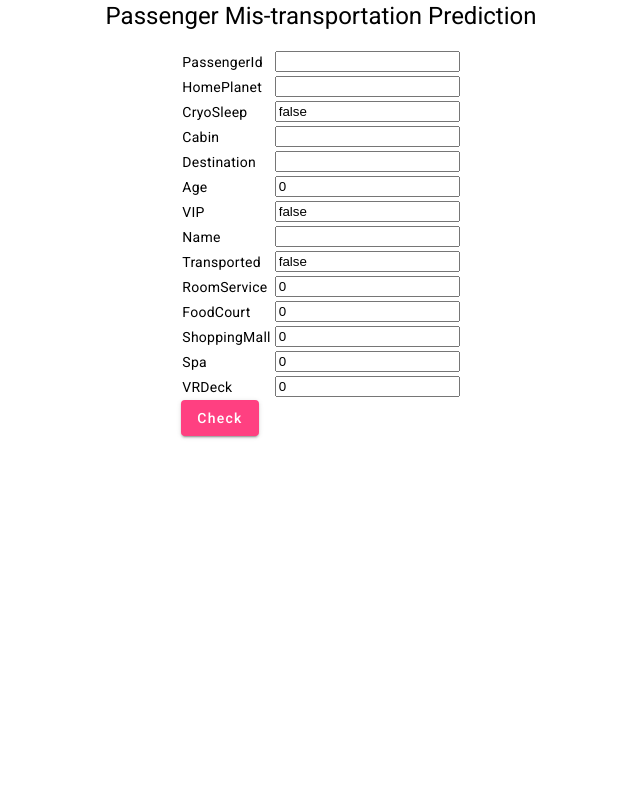
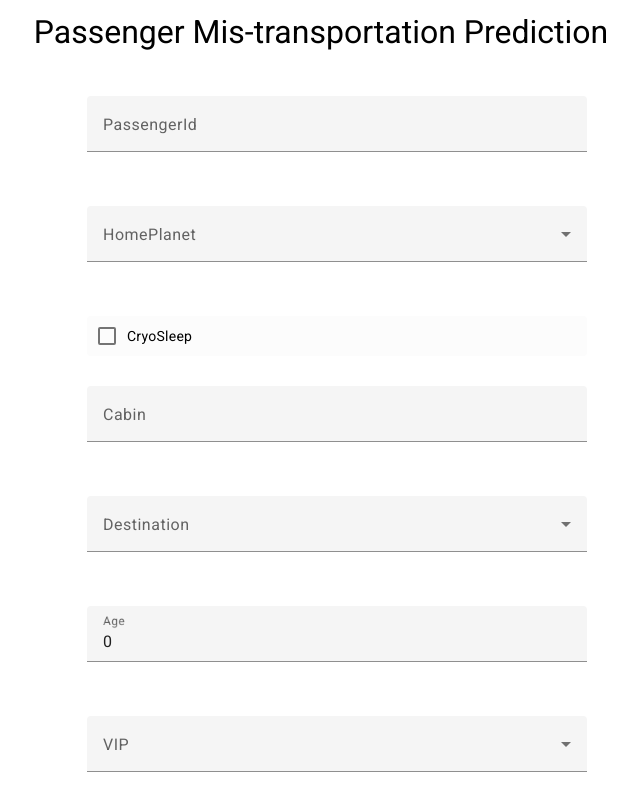
Before and after one commit to farhanarrafi/UNT-CSE-SpaceshipTitanic, an Angular app in the folder spaceship-titanic/: page / in a window 1280 px wide. Shown: the top 800 px of the page, without its empty margins (319-959 px from the left). Built offline with nearby package versions, Linux system fonts and the light colour scheme.

Commit message:
enhanced UI, added Angular material

```diff
--- a/spaceship-titanic/src/app/pages/main/main.component.css
+++ b/spaceship-titanic/src/app/pages/main/main.component.css
@@ -6,3 +6,45 @@ table{
   margin-left: auto;
   margin-right: auto;
 }
+
+.data-form {
+  min-width: 150px;
+  max-width: 500px;
+  width: 100%;
+}
+
+.data-full-width {
+  width: 100%;
+  margin: 1rem;
+}
+
+form{
+  margin-left: auto;
+  margin-right: auto;
+}
+
+.custom-checkbox-wrapper {
+  display: inline-flex;
+  align-items: center;
+  margin-bottom: 1em;
+  border-radius: 4px; /* Match Angular Material border-radius */
+  background-color: #f5f5f54d; /* Adjust based on your theme */
+}
+
+mat-checkbox {
+  margin: 0; /* Remove default margin */
+}
+
+.flex-container {
+  display: flex;
+  justify-content: center; /* Center horizontally */
+  align-items: center;     /* Center vertically */
+}
+
+h1{
+  font-size: xx-large;
+}
+
+.title{
+  padding: 1rem;
+}
--- a/spaceship-titanic/src/app/pages/main/main.component.html
+++ b/spaceship-titanic/src/app/pages/main/main.component.html
@@ -1,65 +1,84 @@
-<h1 align="center"> Passenger Mis-transportation Prediction</h1>
+<div class="title flex-container">
+  <h1> Passenger Mis-transportation Prediction</h1>
+</div>
+<form class="data-form" [formGroup]="passengerData">
+      <!-- text -->
+      <mat-form-field class="data-full-width">
+        <mat-label> PassengerId </mat-label>
+        <input matInput formControlName="PassengerId" placeholder="">
+      </mat-form-field>
+      <!-- drop-down -->
+      <mat-form-field class="data-full-width">
+        <mat-label> HomePlanet </mat-label>
+        <select matNativeControl formControlName="HomePlanet">
+          <option value="Earth">Earth</option>
+          <option value="Europa">Europa</option>
+          <option value="Mars">Mars</option>
+        </select>
+      </mat-form-field>
+      <!-- boolean -->
+      <div class="data-full-width custom-checkbox-wrapper">
+        <mat-checkbox formControlName="CryoSleep"></mat-checkbox>
+        <mat-label> CryoSleep </mat-label>
+      </div>
+      <!-- text -->
+      <mat-form-field class="data-full-width">
+        <mat-label> Cabin </mat-label>
+        <input matInput placeholder="" formControlName="Cabin">
+      </mat-form-field>
+      <!-- drop-down -->
+      <mat-form-field class="data-full-width">
+        <mat-label> Destination </mat-label>
+        <select matNativeControl formControlName="Destination">
+          <option value="TRAPPIST-1e">TRAPPIST-1e</option>
+          <option value="55 Cancri e">55 Cancri e</option>
+          <option value="PSO J318.5-22">PSO J318.5-22</option>
+        </select>
+      </mat-form-field>
+      <!-- number -->
+      <mat-form-field class="data-full-width">
+        <mat-label> Age </mat-label>
+        <input matInput placeholder="" formControlName="Age">
+      </mat-form-field>
+      <!-- boolean -->
+      <mat-form-field class="data-full-width">
+        <mat-label> VIP </mat-label>
+        <select matNativeControl formControlName="VIP">
+          <option value="No">No</option>
+          <option value="Yes">Yes</option>
+        </select>
+      </mat-form-field>
+      <!-- text -->
+      <mat-form-field class="data-full-width">
+        <mat-label> Name </mat-label>
+        <input matInput placeholder="" formControlName="Name">
+      </mat-form-field>
+      <!-- number -->
+      <mat-form-field class="data-full-width">
+        <mat-label> RoomService </mat-label>
+        <input matInput placeholder="" type="number" formControlName="RoomService">
+      </mat-form-field>
+      <!-- number -->
+      <mat-form-field class="data-full-width">
+        <mat-label> FoodCourt </mat-label>
+        <input matInput placeholder="" type="number" formControlName="FoodCourt">
+      </mat-form-field>
+      <!-- number -->
+      <mat-form-field class="data-full-width">
+        <mat-label> ShoppingMall </mat-label>
+        <input matInput placeholder="" type="number" formControlName="ShoppingMall">
+      </mat-form-field>
+      <!-- number -->
+      <mat-form-field class="data-full-width">
+        <mat-label> Spa </mat-label>
+        <input matInput placeholder="" type="number" formControlName="Spa">
+      </mat-form-field>
+      <!-- number -->
+      <mat-form-field class="data-full-width">
+        <mat-label> VRDeck </mat-label>
+        <input matInput placeholder="" type="number" formControlName="VRDeck">
+      </mat-form-field>
 
-    <form float="center" [formGroup]="passengerData">
-      <table>
-      <tr>
-        <td><label>PassengerId</label></td>
-        <td><input type="text" formControlName="PassengerId"/></td>
-      </tr>
-      <tr>
-        <td><label>HomePlanet</label></td>
-        <td><input type="text" formControlName="HomePlanet"></td>
-      </tr>
-      <tr>
-        <td><label>CryoSleep</label></td>
-        <td><input type="text" formControlName="CryoSleep"></td>
-      </tr>
-      <tr>
-        <td><label>Cabin</label></td>
-        <td><input type="text" formControlName="Cabin"></td>
-      </tr>
-      <tr>
-        <td><label>Destination</label></td>
-        <td><input type="text" formControlName="Destination"></td>
-      </tr>
-      <tr>
-        <td><label>Age</label></td>
-        <td><input type="number" formControlName="Age"></td>
-      </tr>
-      <tr>
-        <td><label>VIP</label></td>
-        <td><input type="text" formControlName="VIP"></td>
-      </tr>
-      <tr>
-        <td><label>Name</label></td>
-        <td><input type="text" formControlName="Name"></td>
-      </tr>
-      <tr>
-        <td><label>Transported</label></td>
-        <td><input type="text" formControlName="Transported"></td>
-      </tr>
-      <tr>
-        <td><label>RoomService</label></td>
-        <td><input type="text" formControlName="RoomService"></td>
-      </tr>
-      <tr>
-        <td><label>FoodCourt</label></td>
-        <td><input type="number" formControlName="FoodCourt"></td>
-      </tr>
-      <tr>
-        <td><label>ShoppingMall</label></td>
-        <td><input type="number" formControlName="ShoppingMall"></td>
-      </tr>
-      <tr>
-        <td><label>Spa</label></td>
-        <td><input type="number" formControlName="Spa"></td>
-      </tr>
-      <tr>
-        <td><label>VRDeck</label></td>
-        <td><input type="number" formControlName="VRDeck"></td>
-      </tr>
-      <tr>
-        <button mat-raised-button color="accent" (click)="submit(passengerData)"> Check </button>
-      </tr>
-    </table>
+      <button class="data-full-width" mat-raised-button color="accent" (click)="submit(passengerData)"> Check </button>
+
     </form>
--- a/spaceship-titanic/src/app/pages/main/main.component.ts
+++ b/spaceship-titanic/src/app/pages/main/main.component.ts
@@ -48,15 +48,14 @@ export class MainComponent {
     console.log(JSON.stringify(this.passengerData.value));
 
     passengerData.reset({
-      PassengerId: '',
+      PassengerId: '', //
       HomePlanet: [],
       CryoSleep: false,
-      Cabin: '',
+      Cabin: '', //
       Destination: [],
       Age: 0,
       VIP: false,
-      Name: '',
-      Transported: false,
+      Name: '', //
       RoomService: 0,
       FoodCourt: 0,
       ShoppingMall: 0,
```
Also changed, not shown: spaceship-titanic/src/app/app.module.ts (+8 -1 lines), spaceship-titanic/src/app/models/passenger.model.ts (added, +16 -0 lines), spaceship-titanic/src/app/models/response.model.ts (added, +7 -0 lines), spaceship-titanic/src/app/services/passenger.service.ts (added, +17 -0 lines), 1 other file (tests, documents, lock files or other folders).
